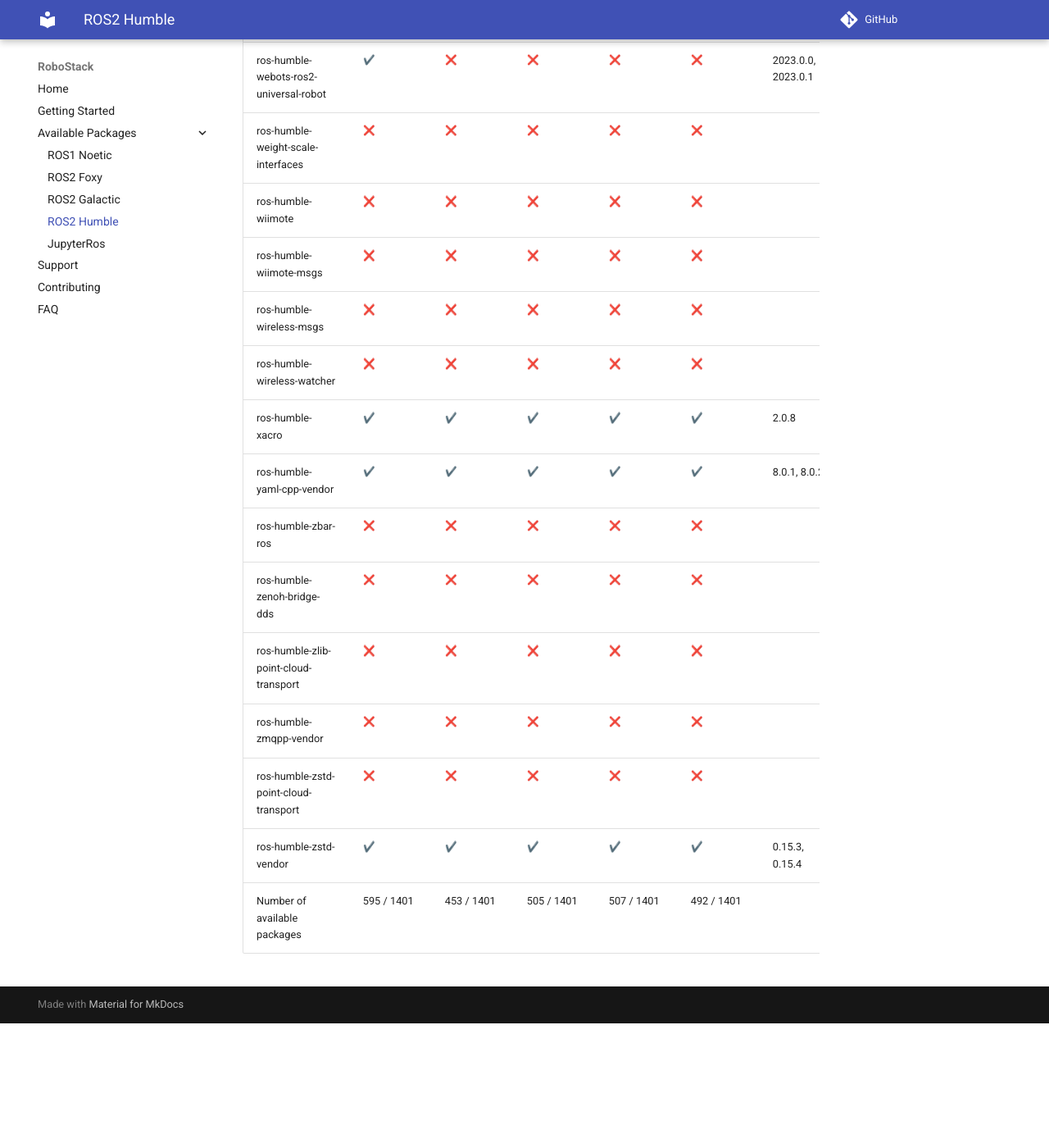
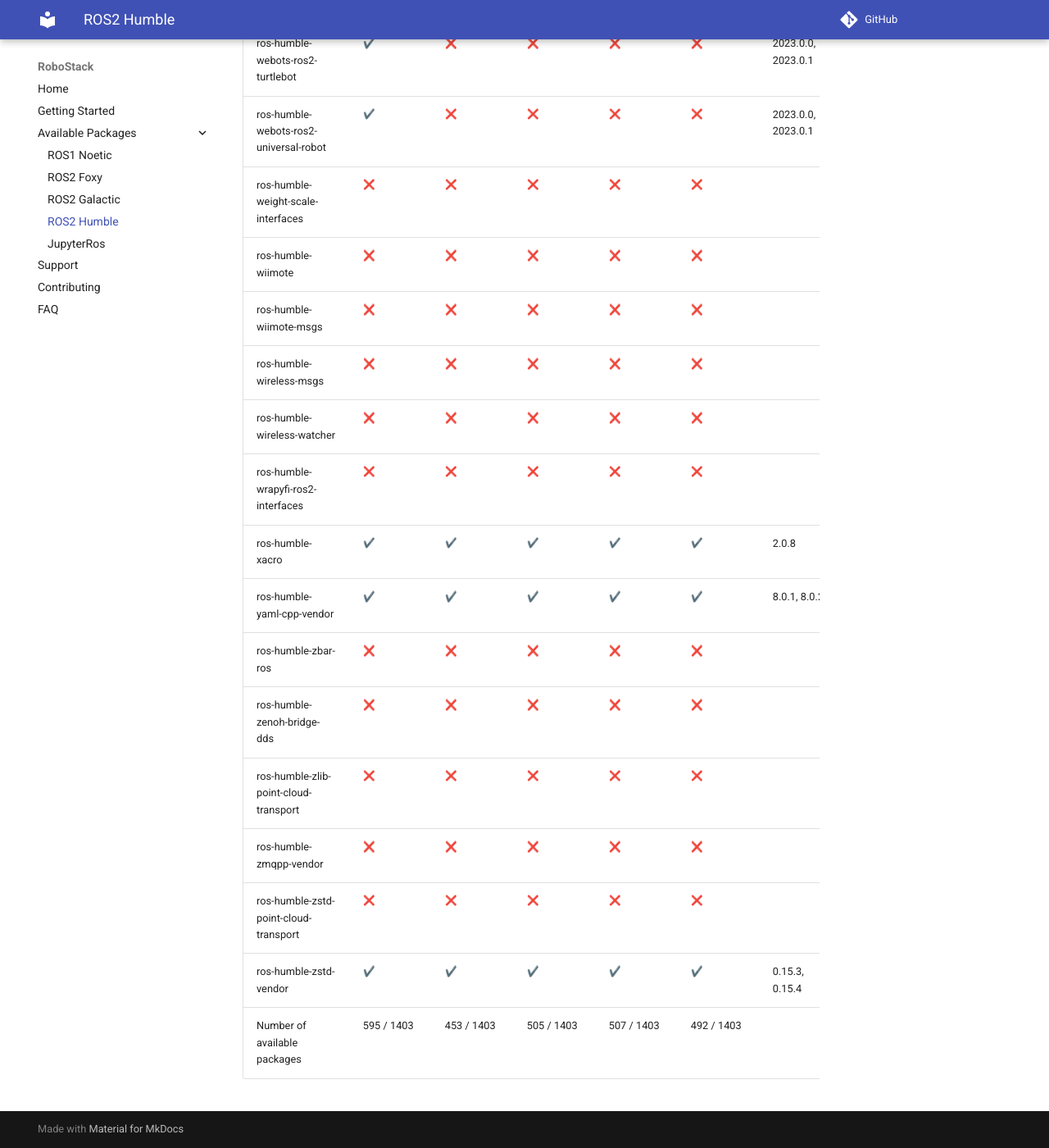
Before and after one commit to RoboStack/robostack.github.io, an MkDocs documentation site: the page built from docs/humble.md, in a window 1280 px wide and 1400 px high, scrolled down 105609 px. Shown: the whole window at 82% size. Built offline with MkDocs 1.6.1 and Material for MkDocs 9.7.7, drawn with Linux system fonts in a browser that asks for light colours; emoji names are drawn with the system emoji font; comment, search, counter and statistics services are not loaded; before the commit the page ends 106857 px from its top, so only the background shows below that; some of the changed text lies outside the part shown.

Commit message:
Update tables

```diff
--- a/docs/humble.md
+++ b/docs/humble.md
@@ -291,6 +291,7 @@
 | ros-humble-eigen-stl-containers | :heavy_check_mark: { data-sort='1' } | :heavy_check_mark: { data-sort='1' } | :heavy_check_mark: { data-sort='1' } | :heavy_check_mark: { data-sort='1' } | :heavy_check_mark: { data-sort='1' } | 1.0.0  |
 | ros-humble-eigen3-cmake-module | :heavy_check_mark: { data-sort='1' } | :heavy_check_mark: { data-sort='1' } | :heavy_check_mark: { data-sort='1' } | :heavy_check_mark: { data-sort='1' } | :heavy_check_mark: { data-sort='1' } | 0.1.1  |
 | ros-humble-eigenpy | :x: { data-sort='0' } | :x: { data-sort='0' } | :x: { data-sort='0' } | :x: { data-sort='0' } | :x: { data-sort='0' } |   |
+| ros-humble-ess-imu-driver2 | :x: { data-sort='0' } | :x: { data-sort='0' } | :x: { data-sort='0' } | :x: { data-sort='0' } | :x: { data-sort='0' } |   |
 | ros-humble-etsi-its-cam-coding | :x: { data-sort='0' } | :x: { data-sort='0' } | :x: { data-sort='0' } | :x: { data-sort='0' } | :x: { data-sort='0' } |   |
 | ros-humble-etsi-its-cam-conversion | :x: { data-sort='0' } | :x: { data-sort='0' } | :x: { data-sort='0' } | :x: { data-sort='0' } | :x: { data-sort='0' } |   |
 | ros-humble-etsi-its-cam-msgs | :x: { data-sort='0' } | :x: { data-sort='0' } | :x: { data-sort='0' } | :x: { data-sort='0' } | :x: { data-sort='0' } |   |
@@ -1393,6 +1394,7 @@
 | ros-humble-wiimote-msgs | :x: { data-sort='0' } | :x: { data-sort='0' } | :x: { data-sort='0' } | :x: { data-sort='0' } | :x: { data-sort='0' } |   |
 | ros-humble-wireless-msgs | :x: { data-sort='0' } | :x: { data-sort='0' } | :x: { data-sort='0' } | :x: { data-sort='0' } | :x: { data-sort='0' } |   |
 | ros-humble-wireless-watcher | :x: { data-sort='0' } | :x: { data-sort='0' } | :x: { data-sort='0' } | :x: { data-sort='0' } | :x: { data-sort='0' } |   |
+| ros-humble-wrapyfi-ros2-interfaces | :x: { data-sort='0' } | :x: { data-sort='0' } | :x: { data-sort='0' } | :x: { data-sort='0' } | :x: { data-sort='0' } |   |
 | ros-humble-xacro | :heavy_check_mark: { data-sort='1' } | :heavy_check_mark: { data-sort='1' } | :heavy_check_mark: { data-sort='1' } | :heavy_check_mark: { data-sort='1' } | :heavy_check_mark: { data-sort='1' } | 2.0.8  |
 | ros-humble-yaml-cpp-vendor | :heavy_check_mark: { data-sort='1' } | :heavy_check_mark: { data-sort='1' } | :heavy_check_mark: { data-sort='1' } | :heavy_check_mark: { data-sort='1' } | :heavy_check_mark: { data-sort='1' } | 8.0.1, 8.0.2  |
 | ros-humble-zbar-ros | :x: { data-sort='0' } | :x: { data-sort='0' } | :x: { data-sort='0' } | :x: { data-sort='0' } | :x: { data-sort='0' } |   |
@@ -1401,4 +1403,4 @@
 | ros-humble-zmqpp-vendor | :x: { data-sort='0' } | :x: { data-sort='0' } | :x: { data-sort='0' } | :x: { data-sort='0' } | :x: { data-sort='0' } |   |
 | ros-humble-zstd-point-cloud-transport | :x: { data-sort='0' } | :x: { data-sort='0' } | :x: { data-sort='0' } | :x: { data-sort='0' } | :x: { data-sort='0' } |   |
 | ros-humble-zstd-vendor | :heavy_check_mark: { data-sort='1' } | :heavy_check_mark: { data-sort='1' } | :heavy_check_mark: { data-sort='1' } | :heavy_check_mark: { data-sort='1' } | :heavy_check_mark: { data-sort='1' } | 0.15.3, 0.15.4  |
-| Number of available packages |  595 / 1401 | 453 / 1401 | 505 / 1401 | 507 / 1401 | 492 / 1401 |
+| Number of available packages |  595 / 1403 | 453 / 1403 | 505 / 1403 | 507 / 1403 | 492 / 1403 |
```
